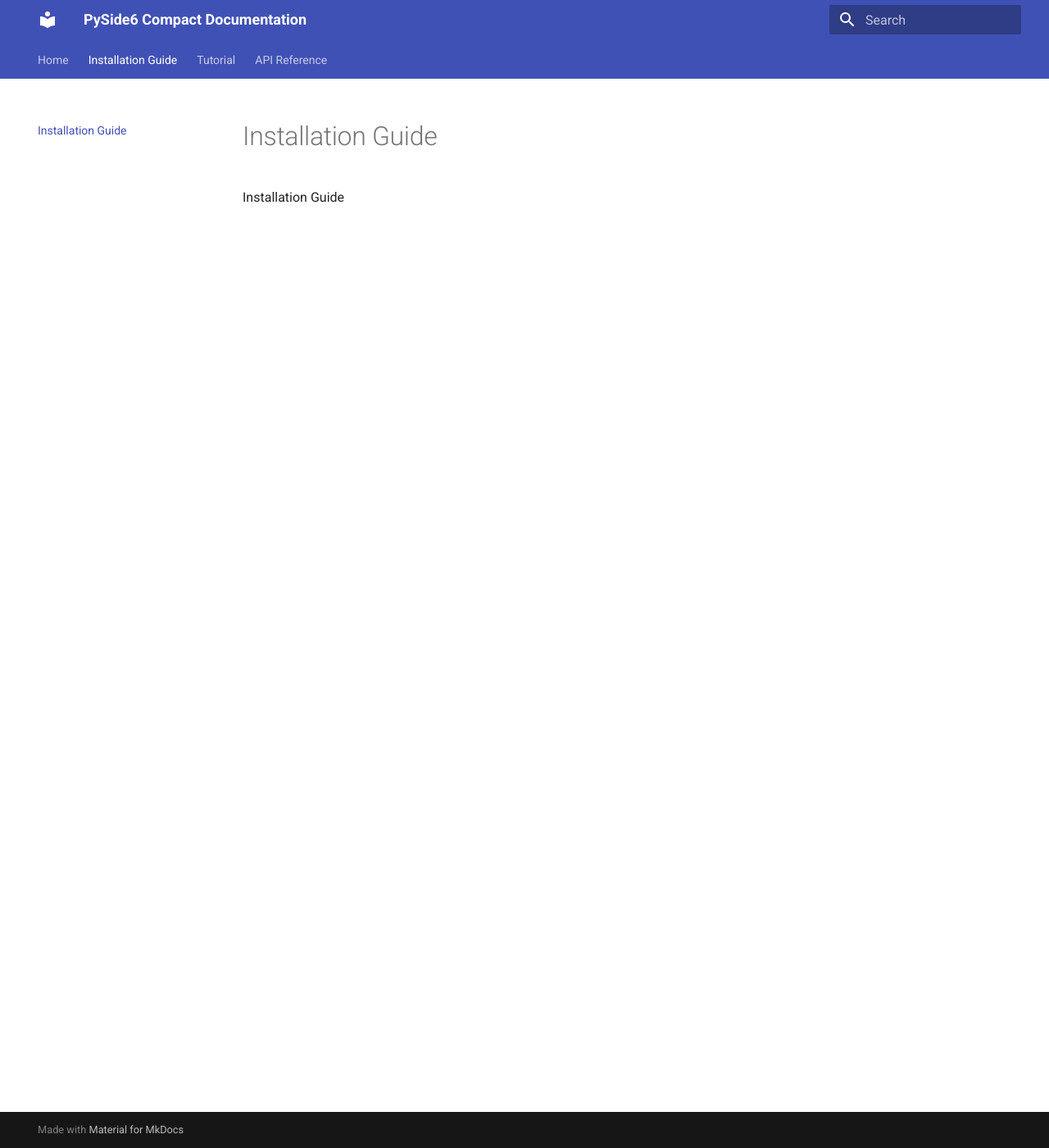
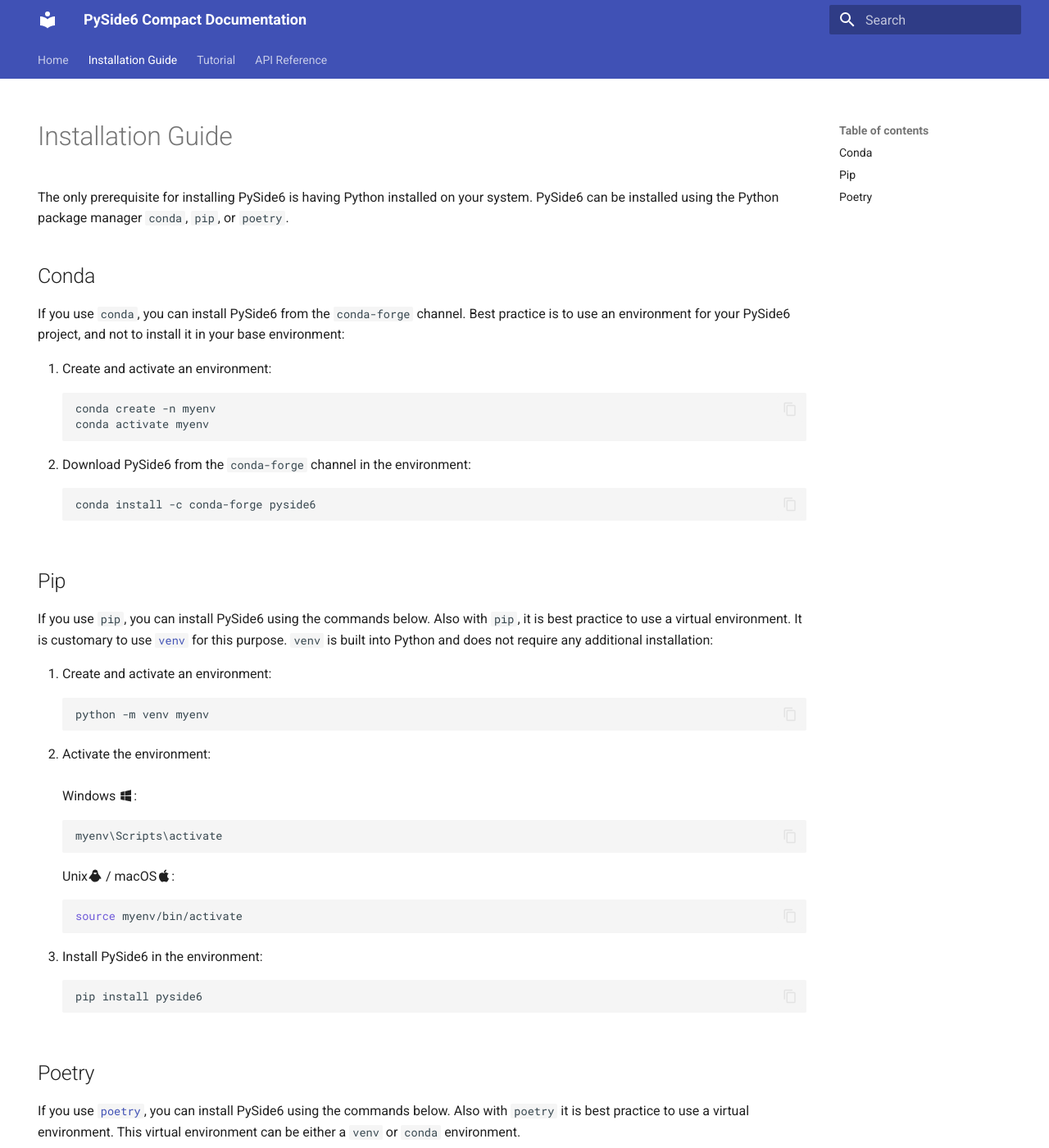
Before and after one commit to NatuurkundePracticumAmsterdam/PySide6-compact-documentation, an MkDocs documentation site: the page built from docs/Installation_Guide.md, in a window 1280 px wide and 1400 px high. Shown: the whole window at 82% size. Built offline with MkDocs 1.6.1 and Material for MkDocs 9.7.7, drawn with Linux system fonts in a browser that asks for light colours; some of the changed text lies outside the part shown.

Commit message:
Added installation guide

````diff
--- a/docs/Installation_Guide.md
+++ b/docs/Installation_Guide.md
@@ -1,6 +1,62 @@
 ---
 hide:
   - footer
+  - navigation
 ---
 
-Installation Guide
+The only prerequisite for installing PySide6 is having Python installed on your system. PySide6 can be installed using the Python package manager `conda`, `pip`, or `poetry`.
+
+## Conda
+
+If you use `conda`, you can install PySide6 from the `conda-forge` channel. Best practice is to use an environment for your PySide6 project, and not to install it in your base environment:
+
+1. Create and activate an environment:
+```bash
+conda create -n myenv
+conda activate myenv
+```
+2. Download PySide6 from the `conda-forge` channel in the environment:
+```bash
+conda install -c conda-forge pyside6
+```
+
+## Pip
+
+If you use `pip`, you can install PySide6 using the commands below. Also with `pip`, it is best practice to use a virtual environment. It is customary to use [`venv`](https://docs.python.org/3/library/venv.html#module-venv) for this purpose. `venv` is built into Python and does not require any additional installation:
+
+1. Create and activate an environment:
+```bash
+python -m venv myenv
+```
+2. Activate the environment: <br> </br>
+  Windows :material-microsoft-windows::
+```
+myenv\Scripts\activate
+```
+Unix:material-linux: / macOS:material-apple::
+```bash
+source myenv/bin/activate
+```
+3. Install PySide6 in the environment:
+```bash
+pip install pyside6
+```
+
+## Poetry
+
+If you use [`poetry`](https://python-poetry.org/), you can install PySide6 using the commands below. Also with `poetry` it is best practice to use a virtual environment. This virtual environment can be either a `venv` or `conda` environment.
+
+1. Create and activate an environment. See sections [`pip`](#pip) and [`conda`](#conda) above on how to create and activate a `venv` or `conda` environment, respectively.
+2. Create a Poetry project, if you haven't already, and navigate to it:
+```bash
+poetry new myproject
+cd myproject
+```
+3. Add PySide6 to the project's `pyproject.toml` file and install to the virtual environment:
+``` bash
+poetry add pyside6
+poetry install
+```
+
+<br>
+<br>
````
